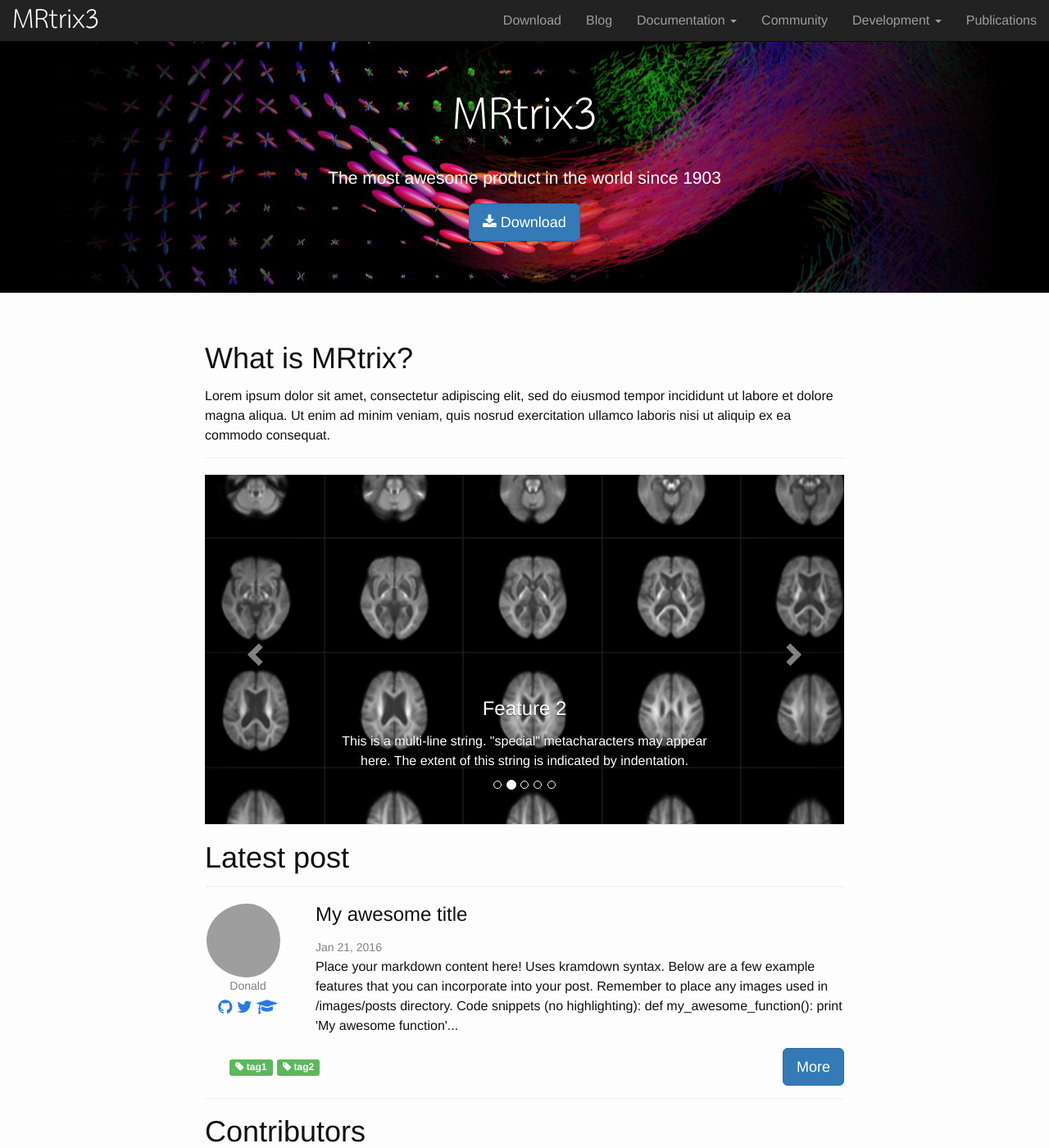
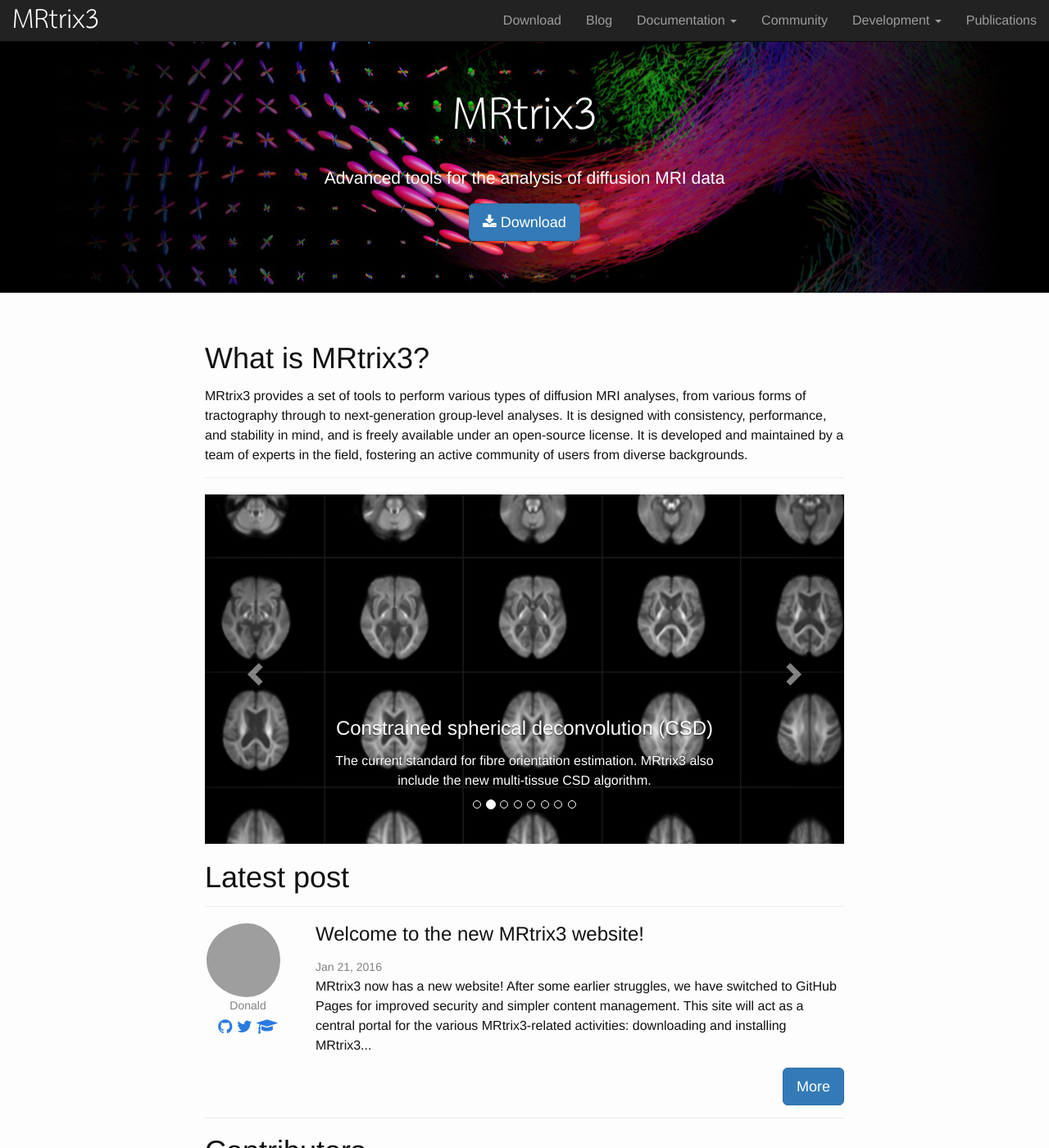
Before and after one commit to MRtrix3/MRtrix3.github.io, a Jekyll site: the page built from index.html, in a window 1280 px wide and 1400 px high. Shown: the whole window at 82% size. Built offline with Jekyll 4.4.1, drawn with Linux system fonts in a browser that asks for light colours; nearby versions of some CDN libraries; grey boxes are pictures that could not be loaded.

Commit message:
First run through to clean up the content
Still need decent images for the features carousel...

```diff
--- a/_data/authors.yml
+++ b/_data/authors.yml
@@ -2,7 +2,7 @@
   nickname: Donald
   github: jdtournier
   twitter: jdtournier
-  website: http://kcl.academia.edu/JacquesdonaldTournier
+  website: https://kclpure.kcl.ac.uk/portal/jacques-donald.tournier.html
 
 - name: David Raffelt
   nickname: Dave
--- a/_data/frontpage/about.yml
+++ b/_data/frontpage/about.yml
@@ -1,6 +1,6 @@
 
-title: What is MRtrix?
+title: What is MRtrix3?
 description: | # This allows you to use an indented multi-line string
-    Lorem ipsum dolor sit amet, consectetur adipiscing elit, sed do eiusmod tempor
-    incididunt ut labore et dolore magna aliqua. Ut enim ad minim veniam,
-    quis nosrud exercitation ullamco laboris nisi ut aliquip ex ea commodo consequat.
+    MRtrix3 provides a set of tools to perform various types of diffusion MRI analyses, from various forms of tractography through to next-generation group-level analyses.
+    It is designed with consistency, performance, and stability in mind, and is freely available under an open-source license.
+    It is developed and maintained by a team of experts in the field, fostering an active community of users from diverse backgrounds.
--- a/_data/frontpage/banner.yml
+++ b/_data/frontpage/banner.yml
@@ -1,5 +1,5 @@
 title: MRtrix3
-description: The most awesome product in the world since 1903
+description: Advanced tools for the analysis of diffusion MRI data
 buttons:
     - title: Download
       icon: fa fa-download
--- a/_data/frontpage/features.yml
+++ b/_data/frontpage/features.yml
@@ -1,39 +1,47 @@
-- title: Feature 1
+- title: MRView
   description: |
-    This is a multi-line string.
-    "special" metacharacters may
-    appear here. The extent of this string is
-    indicated by indentation.
+    A modern, full-featured viewer to display images and results efficiently
+    and intuitively.
   image: /images/frontpage/feature.jpeg
 
-- title: Feature 2
+- title: Constrained spherical deconvolution (CSD)
   description: |
-    This is a multi-line string.
-    "special" metacharacters may
-    appear here. The extent of this string is
-    indicated by indentation.
+    The current standard for fibre orientation estimation.  MRtrix3 also
+    include the new multi-tissue CSD algorithm.
   image: /images/frontpage/feature.jpeg
 
-- title: Feature 3
+- title: Probabilistic tractography
   description: |
-    This is a multi-line string.
-    "special" metacharacters may
-    appear here. The extent of this string is
-    indicated by indentation.
+    Robust and high-performance probabilistic tracking algorithm, including
+    recent additions such as Anatomically Constrained Tractography (ACT).
   image: /images/frontpage/feature.jpeg
 
-- title: Feature 4
+- title: SIFT for meaningful connectivities
   description: |
-    This is a multi-line string.
-    "special" metacharacters may
-    appear here. The extent of this string is
-    indicated by indentation.
+    Designed to ensure streamline counts provide good estimates of white matter
+    connectivity.
   image: /images/frontpage/feature.jpeg
 
-- title: Feature 5
+- title: Image registration for diffusion MRI
   description: |
-    This is a multi-line string.
-    "special" metacharacters may
-    appear here. The extent of this string is
-    indicated by indentation.
+    Designed explicitly for inter-subject alignment of fibre orientation distributions
+    as provided by CSD and variants.
   image: /images/frontpage/feature.jpeg
+
+- title: Fixel-based analysis
+  description: |
+    Next-generation analysis technique for group analysis of diffusion MRI
+    data, operating at the voxel level in a fibre orientation specific manner.
+  image: /images/frontpage/feature.jpeg
+
+- title: Command-line driven for flexibility
+  description: |
+    Most applications are command-line driven to allow easy scripting and fully
+    exploit the expressive power of the command-line interpreter.
+  image: /images/frontpage/feature.jpeg
+
+- title: Efficient & cross-platform
+  description: |
+    Written in modern C++11 with extensive use of multi-threading for maximum
+    performance on today's multi-core systems.
+  image: /images/frontpage/feature.jpeg
--- a/_posts/2016/01/2016-01-21-my-awesome-title.md
+++ /dev/null
@@ -1,32 +0,0 @@
----
-layout: post
-title: My awesome title
-author: jdtournier
-date: 2016-01-21 16:58:00 -0600
-categories: tag1 tag2
----
-
-Place your markdown content here! Uses [kramdown syntax](http://kramdown.gettalong.org/syntax.html).
-Below are a few example features that you can incorporate into your post.
-
-Remember to place any images used in `/images/posts` directory.
-
-Code snippets (no highlighting):
-
-~~~
-def my_awesome_function():
-    print 'My awesome function'
-~~~
-
-Code snippets (with language highlighting):
-
-{% highlight python %}
-def my_awesome_function():
-    print 'My awesome function'
-{% endhighlight %}
-
-Math snippets (using LaTex syntax)
-
-$$
-\oint_{C} f(z) \, dz = 2 \pi i \sum Res(f, a_k)
-$$
--- /dev/null
+++ b/_posts/2016/01/2016-01-21-welcome-to-the-new-MRtrix3-website.md
@@ -0,0 +1,29 @@
+---
+layout: post
+title: Welcome to the new MRtrix3 website!
+author: jdtournier
+date: 2016-01-21 16:58:00 -0600
+---
+
+MRtrix3 now has a new website! After some earlier struggles, we have switched
+to [GitHub Pages](https://pages.github.com/) for improved security and simpler
+content management.
+
+This site will act as a central portal for the various MRtrix3-related
+activities:
+
+- [downloading and installing
+  MRtrix3](https://github.com/MRtrix3/mrtrix3/wiki#supported-platforms--installation)
+- the [wiki for user documentation](https://github.com/MRtrix3/mrtrix3/wiki)
+- the [forum](http://community.mrtrix.org/) for user support
+- the [issue tracker](https://github.com/MRtrix3/mrtrix3/issues) to submit and
+  follow up on bug reports
+- the [code](https://github.com/MRtrix3/mrtrix3) and its version history
+- the [developer
+  documentation](http://mrtrix3.github.io/developer-documentation/) for those
+wanting to extend MRtrix3 or write their own applications
+- other news, demonstrations, screenshots, etc., which we will hopefully build up
+  over time.
+
+If you have any feedback, suggestions, bits of news (e.g. MRtrix3 in the
+press), nice screenshots, etc., get in touch!
```
Also changed, not shown: _data/frontpage/affiliations.yml (+18 -6 lines), images/affiliations/florey.png (added), images/affiliations/kcl.png (added), images/affiliations/kuleuven.png (added), images/affiliations/logo.jpg (deleted), images/affiliations/uni_antwerp.jpeg (added), images/affiliations/unimelb.png (added), images/affiliations/visionlab.png (added).
